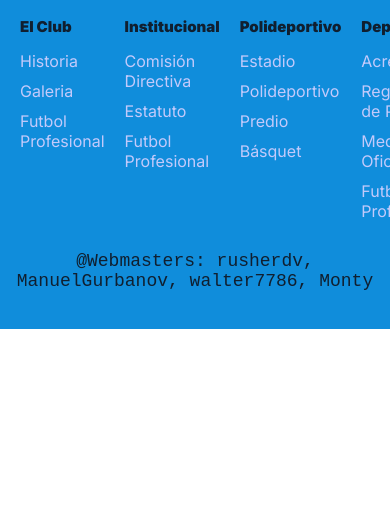
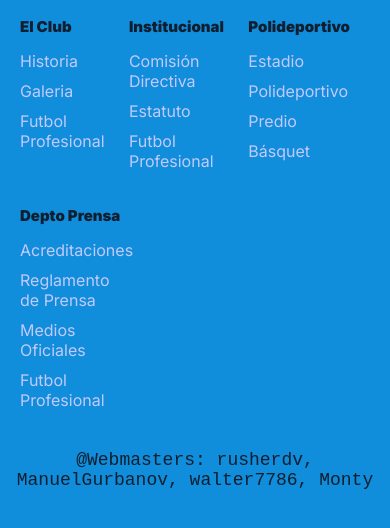
Before and after one commit to rusherdv/TPO, a website: page public/index.html in a window 390 px wide. Shown: the part 5623-6151 px from the top of the page. Before the commit the page ends 5952 px from the top, so only its background shows below. Drawn offline with Linux system fonts and the light colour scheme; a script that the page names is missing.

Commit message:
Footer responsive

```diff
--- a/public/shared-styles/footer.css
+++ b/public/shared-styles/footer.css
@@ -56,13 +56,27 @@ footer {
   /*  nav */
 .navigation-section {
   display: flex;
+  flex-wrap: wrap;
   justify-content: space-between;
-    flex: 55; /* Distribuye el espacio disponible entre las columnas */
 }
 
 .footer-column {
-    flex: 1; /* Distribuye el espacio  */
-    margin-right: 20px; /* Espacio entre las columnas */
+  flex-basis: calc(25% - 20px);
+  margin-right: 20px;
+  box-sizing: border-box;
+}
+
+.footer-column:nth-child(4n) {
+  margin-right: 0;
+}
+
+.footer-column {
+  margin-bottom: 10px;
+}
+
+.footer-column:first-child:nth-last-child(2),
+.footer-column:first-child:nth-last-child(2) ~ .footer-column {
+  flex-basis: calc(50% - 20px);
 }
 
   .footer-column h3 {
```
Lines whose indentation alone changed are shown as unchanged.
